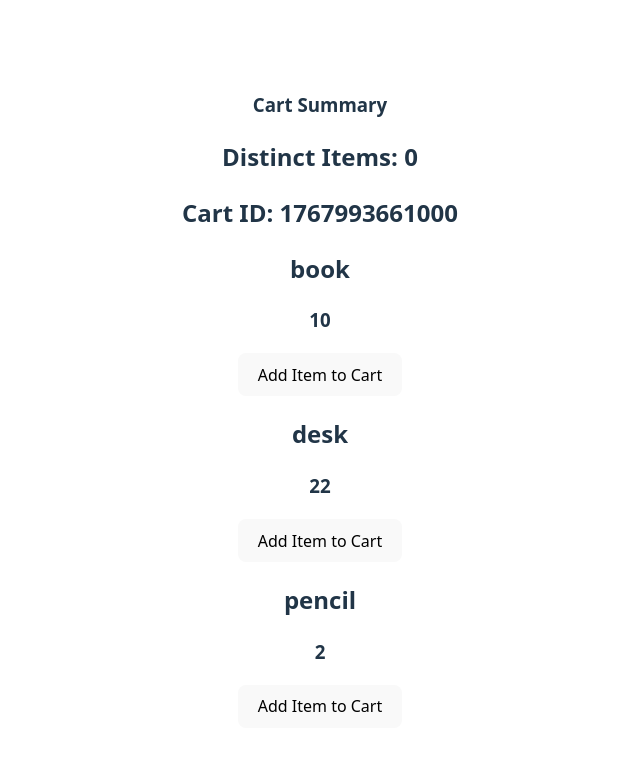
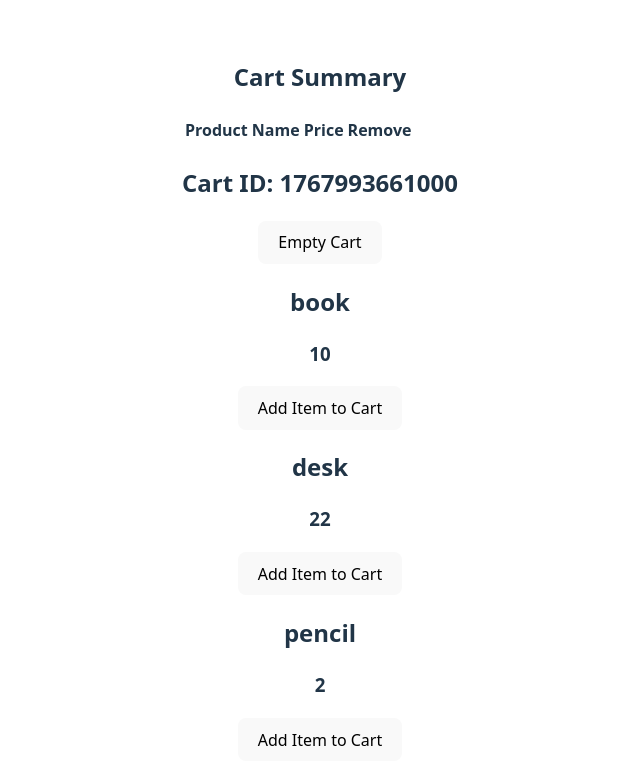
Before and after one commit to lacaterine/frontend-slave-lavor-shop-, a React (Vite) app: page / in a window 1280 px wide. Shown: the top 784 px of the page, without its empty margins (320-960 px from the left). Built offline with nearby package versions, Linux system fonts and the light colour scheme.

Commit message:
Support for remove item and empty cart.

```diff
--- /dev/null
+++ b/src/components/CartDetail.tsx
@@ -0,0 +1,20 @@
+import {useCart} from '../features/useCart';
+import type {CartItem} from '../features/cartStore';
+
+type ProductProps = {
+    product : CartItem
+}
+
+export function CartDetail({ product } : ProductProps){
+    const {removeItem} = useCart();
+
+    return(
+        <tr>
+            <td>{product.name}</td>
+            <td>{product.price}</td>
+            <td><button onClick={() => removeItem(product.id)}>
+                Remove from Cart
+            </button></td>
+        </tr>
+    );
+}
--- a/src/components/CartSummary.tsx
+++ b/src/components/CartSummary.tsx
@@ -1,14 +1,29 @@
 import {useCart} from '../features/useCart';
+import {CartDetail} from './CartDetail'
 
 export function CartSummary()
 {
-    const {items, instanceId} = useCart();
+    const {items, clearCart, instanceId} = useCart();
 
     return(
         <div>
-            <h3>Cart Summary</h3>
-            <h2>Distinct Items: {items.length}</h2>
+            <h2>Cart Summary</h2>
+            <table>
+                <thead>
+                    <tr>
+                        <th>Product Name</th><th>Price</th><th>Remove</th>
+                    </tr>
+                </thead>
+                <tbody>
+                {items.map(p => (
+                        <CartDetail key={p.id} product={p}/>
+                      ))}
+                </tbody>
+            </table>
             <h2>Cart ID: {instanceId}</h2>
+            <button onClick={() => clearCart()}>
+                Empty Cart
+            </button>
         </div>
     )
 }
--- a/src/features/cartStore.ts
+++ b/src/features/cartStore.ts
@@ -15,6 +15,16 @@ class CartStore {
     addItem(item: CartItem)
     {
         this.items.push(item);
+        this.notify();
+    }
+    removeItem(itemId: number)
+    {
+        this.items = this.items.filter(item => item.id !== itemId);
+        this.notify();
+    }
+    clearCart()
+    {
+        this.items = [];
         this.notify();
     }
     getItems()
--- a/src/features/useCart.ts
+++ b/src/features/useCart.ts
@@ -16,8 +16,10 @@ export function useCart()
   }, [cart]);
 
   return {
-    items,
+    items : items,
     addItem : cart.addItem.bind(cart),
+    removeItem : cart.removeItem.bind(cart),
+    clearCart : cart.clearCart.bind(cart),
     instanceId : cart.instanceId
   };
 }
```
Also changed, not shown: src/features/useCartItems.ts (deleted, +0 -21 lines).
